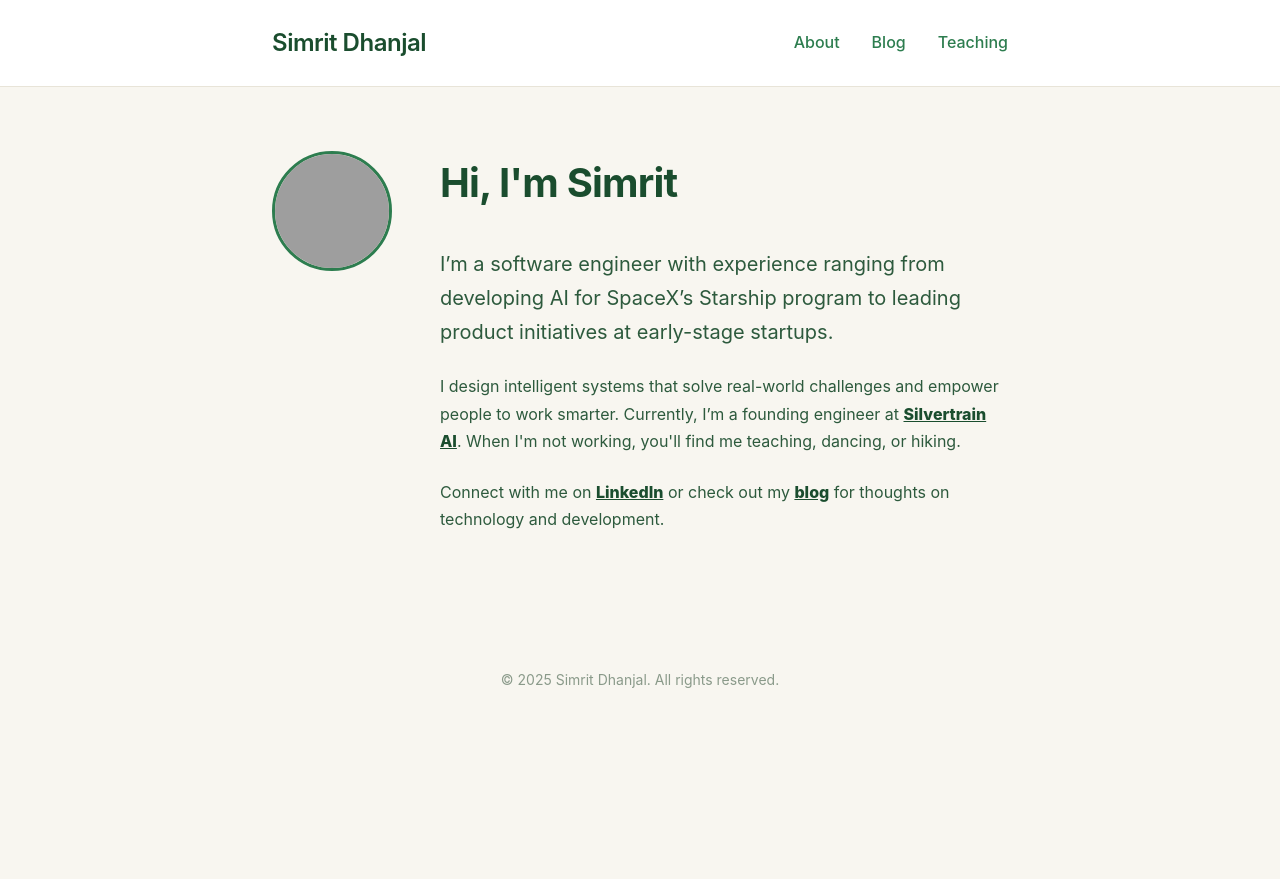
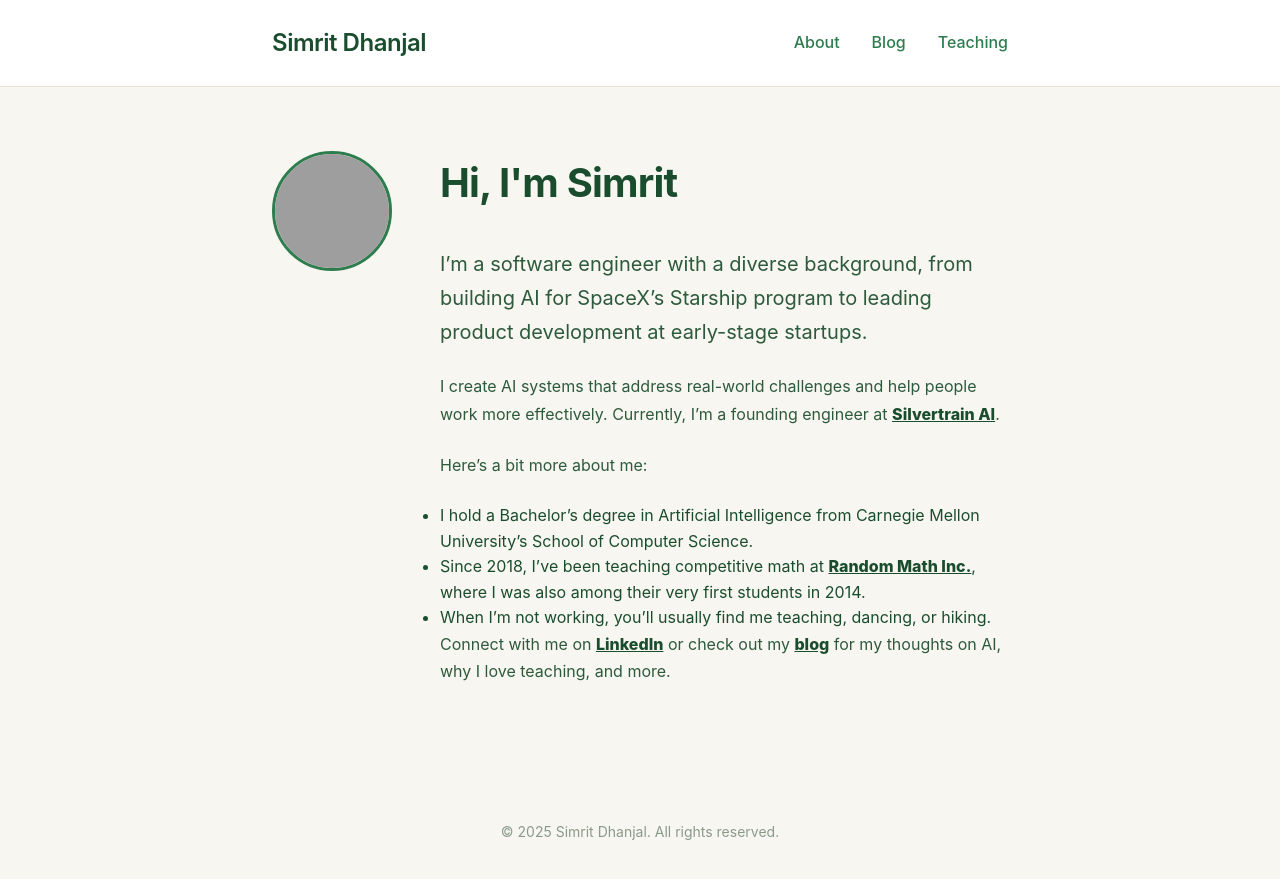
Before and after one commit to simritdhanjal/simritdhanjal.github.io, a Jekyll site: the page built from index.md, in a window 1280 px wide. Shown: the top 879 px of the page. Built offline with Jekyll 4.4.1, drawn with Linux system fonts in a browser that asks for light colours; grey boxes are pictures that could not be loaded.

Commit message:
about page update & blog scroll update

```diff
--- a/assets/css/style.css
+++ b/assets/css/style.css
@@ -319,7 +319,7 @@ main {
   border: 1px solid #e8e4d8;
   border-radius: 8px;
   padding: 2rem;
-  margin-top: 2rem;
+  margin-top: 5rem;
   position: relative;
   z-index: 1;
 }
--- a/index.md
+++ b/index.md
@@ -13,16 +13,22 @@ title: About
     <h1>Hi, I'm Simrit</h1>
 
     <p class="intro">
-    I’m a software engineer with experience ranging from developing AI for SpaceX’s Starship program to leading product initiatives at early-stage startups.
+      I’m a software engineer with a diverse background, from building AI for SpaceX’s Starship program to leading product development at early-stage startups.
     </p>
 
     <p>
-      I design intelligent systems that solve real-world challenges and empower people to work smarter. Currently, I’m a founding engineer at <a href="https://www.silvertrain.ai/">Silvertrain AI</a>.
-      When I'm not working, you'll find me teaching, dancing, or hiking.
+      I create AI systems that address real-world challenges and help people work more effectively. Currently, I’m a founding engineer at <a href="https://www.silvertrain.ai/" target="_blank" rel="noopener noreferrer">Silvertrain AI</a>.
     </p>
 
+    <p>Here’s a bit more about me:</p>
+    <ul>
+      <li>I hold a Bachelor’s degree in Artificial Intelligence from Carnegie Mellon University’s School of Computer Science.</li>
+      <li>Since 2018, I’ve been teaching competitive math at <a href="https://www.randommath.com/simrit-dhanjal" target="_blank" rel="noopener noreferrer">Random Math Inc.</a>, where I was also among their very first students in 2014.</li>
+      <li>When I’m not working, you’ll usually find me teaching, dancing, or hiking.</li>
+    </ul>
+
     <p>
-      Connect with me on <a href="https://linkedin.com/in/simrit-dhanjal" target="_blank" rel="noopener">LinkedIn</a> or check out my <a href="/blog.html">blog</a> for thoughts on technology and development.
+      Connect with me on <a href="https://linkedin.com/in/simrit-dhanjal" target="_blank" rel="noopener noreferrer">LinkedIn</a> or check out my <a href="/blog.html">blog</a> for my thoughts on AI, why I love teaching, and more.
     </p>
   </div>
 </div>
```
